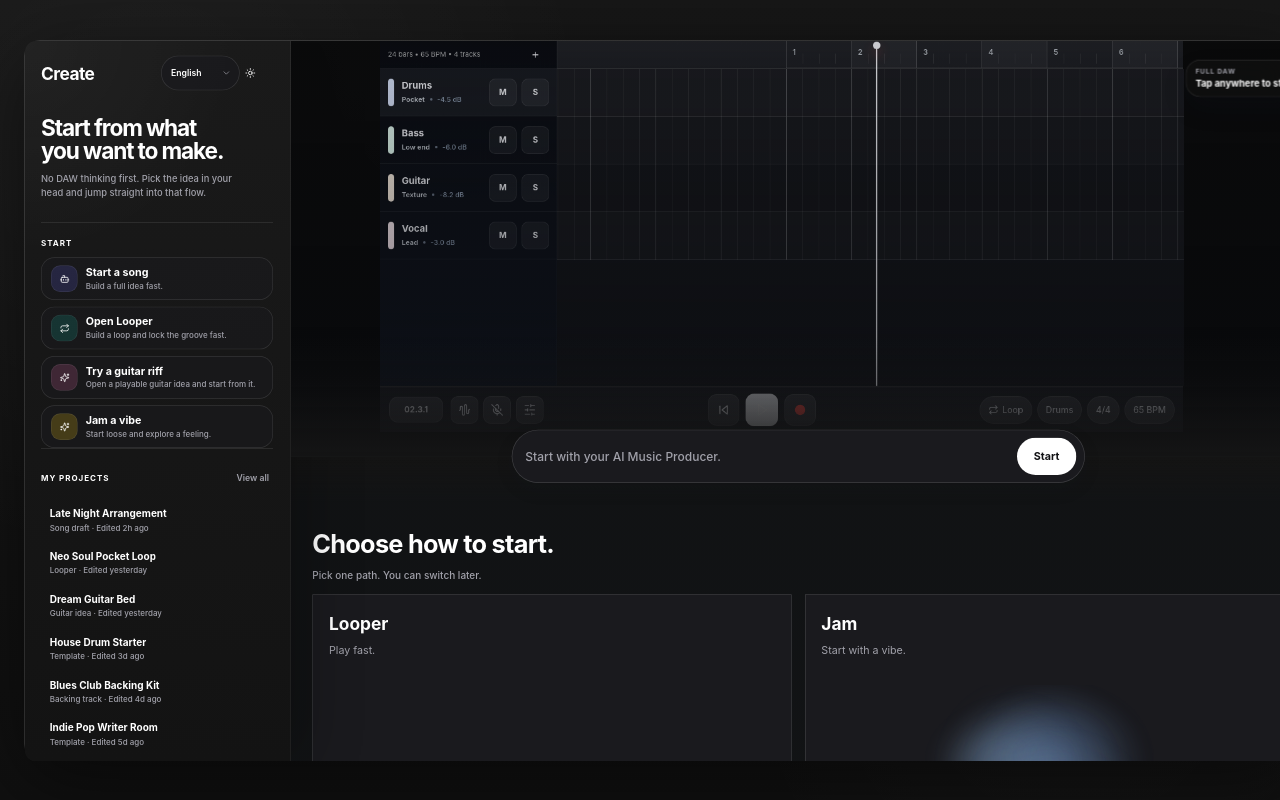
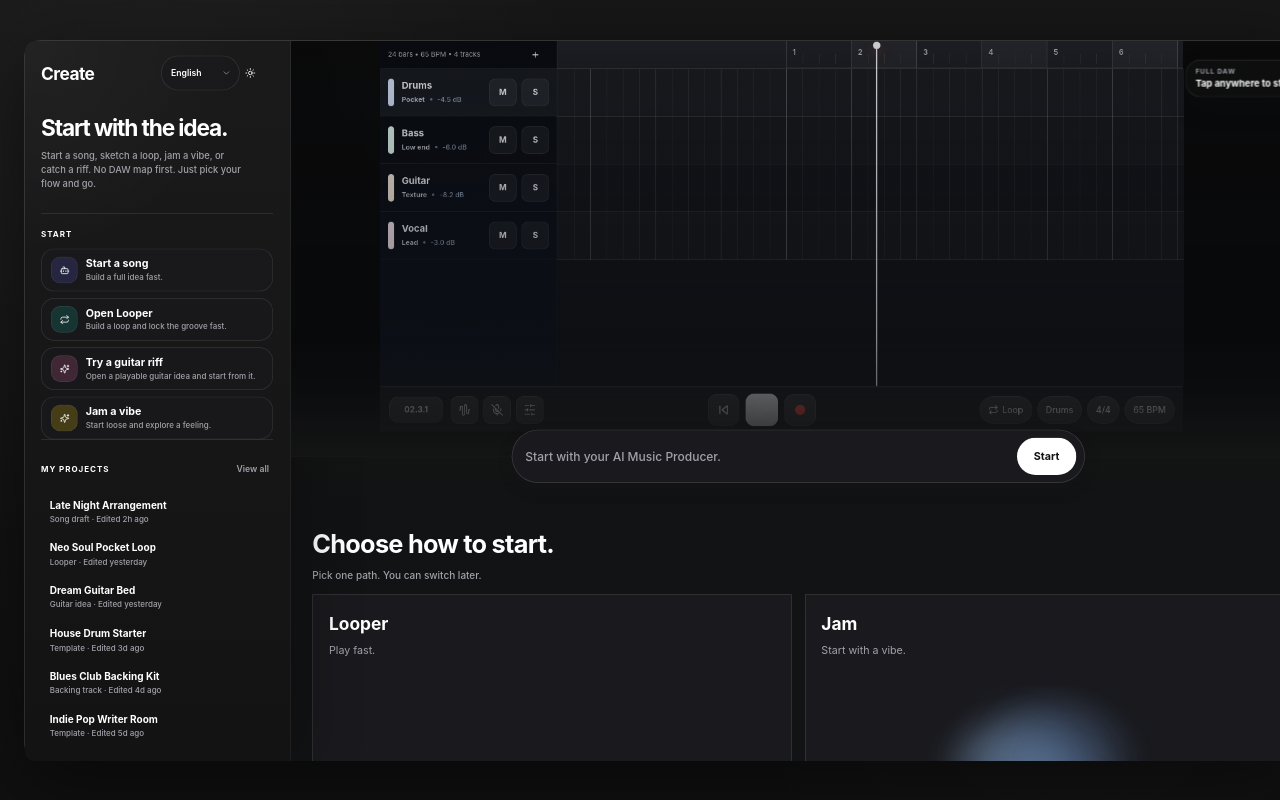
Before and after one commit to P3tr4-sway/Createpage, a React (Vite) app: page / in a window 1280 px wide. Shown: the top 800 px of the page. Built offline with nearby package versions, Linux system fonts and the light colour scheme.

Commit message:
Update entrance hero copy

```diff
--- a/src/modules/entrance/EntranceWorkspace.tsx
+++ b/src/modules/entrance/EntranceWorkspace.tsx
@@ -144,8 +144,8 @@ const copyByLocale = {
     switchToDarkMode: "Switch to dark mode",
     languageSelectorAriaLabel: "Select language",
     openFullWorkspaceAriaLabel: "Open full workspace",
-    sidebarHeroTitle: "Start from what you want to make.",
-    sidebarHeroCopy: "No DAW thinking first. Pick the idea in your head and jump straight into that flow.",
+    sidebarHeroTitle: "Start with the idea.",
+    sidebarHeroCopy: "Start a song, sketch a loop, jam a vibe, or catch a riff. No DAW map first. Just pick your flow and go.",
     heroPreviewEyebrow: "Full DAW",
     heroPreviewLabel: "Tap anywhere to start.",
     heroPromptPlaceholder: "Start with your AI Music Producer.",
@@ -297,8 +297,8 @@ const copyByLocale = {
     switchToDarkMode: "切换到深色模式",
     languageSelectorAriaLabel: "选择语言",
     openFullWorkspaceAriaLabel: "打开完整工作区",
-    sidebarHeroTitle: "从你想做的内容开始。",
-    sidebarHeroCopy: "先别想着 DAW。直接选脑海里的想法，马上进入对应流程。",
+    sidebarHeroTitle: "先从想法开始。",
+    sidebarHeroCopy: "起一个 song、做一个 loop、jam 一个 vibe，或抓住一个 riff。不用先理解 DAW 结构，选一个入口就开做。",
     heroPreviewEyebrow: "完整 DAW",
     heroPreviewLabel: "点击任意位置开始。",
     heroPromptPlaceholder: "从你的 AI 音乐制作人开始。",
```
